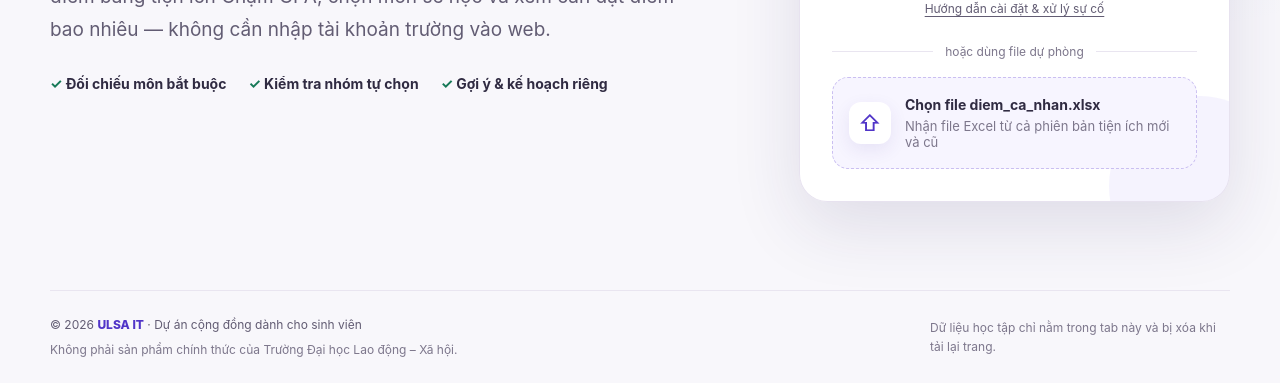
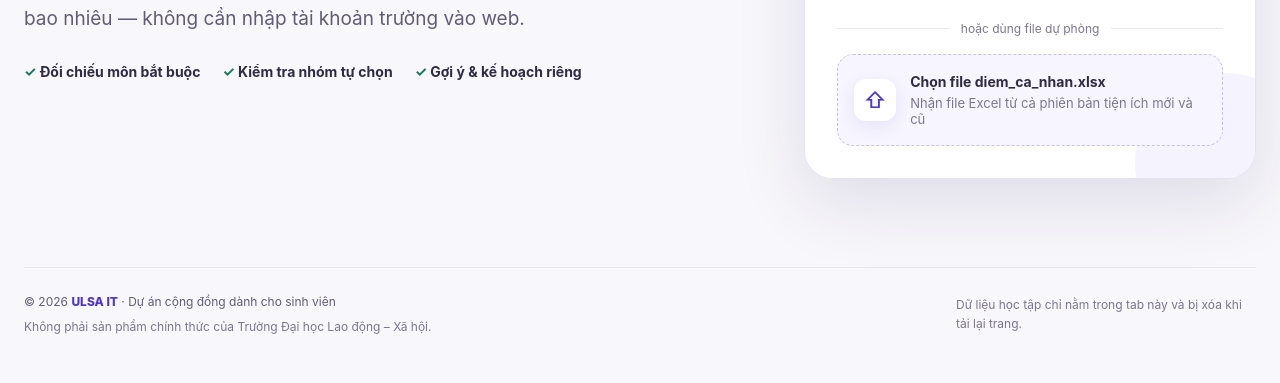
Before and after one commit to ULSA-IT/grade-checker, a website with bundled scripts: page index.html in a window 1280 px wide. Shown: the part 574-957 px from the top of the page. After the commit the page ends 934 px from the top, so only its background shows below. Built offline with nearby package versions, Linux system fonts and the light colour scheme.

Commit message:
Widen desktop dashboard layout

```diff
--- a/styles.css
+++ b/styles.css
@@ -1,5 +1,6 @@
 :root {
   color-scheme: light;
+  --content-max: 1480px;
   --purple-800: #4027a8;
   --purple-700: #5135c8;
   --purple-600: #6648e1;
@@ -82,7 +83,7 @@
 }
 
 .container {
-  width: min(1180px, calc(100% - 40px));
+  width: min(var(--content-max), calc(100% - 48px));
   margin-inline: auto;
 }
 
@@ -90,7 +91,7 @@
   position: relative;
   z-index: 5;
   display: flex;
-  width: min(1240px, calc(100% - 40px));
+  width: min(var(--content-max), calc(100% - 48px));
   min-height: 78px;
   align-items: center;
   justify-content: space-between;
@@ -1737,7 +1738,7 @@
 
 .site-footer {
   display: flex;
-  width: min(1180px, calc(100% - 40px));
+  width: min(var(--content-max), calc(100% - 48px));
   min-height: 72px;
   align-items: center;
   justify-content: space-between;
```
